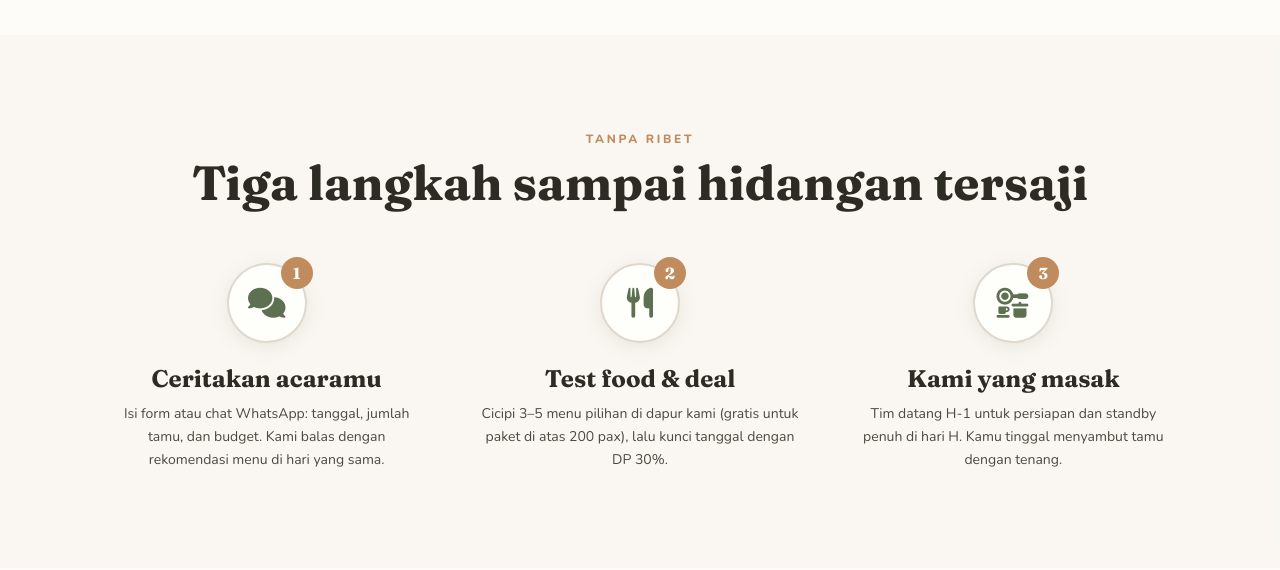
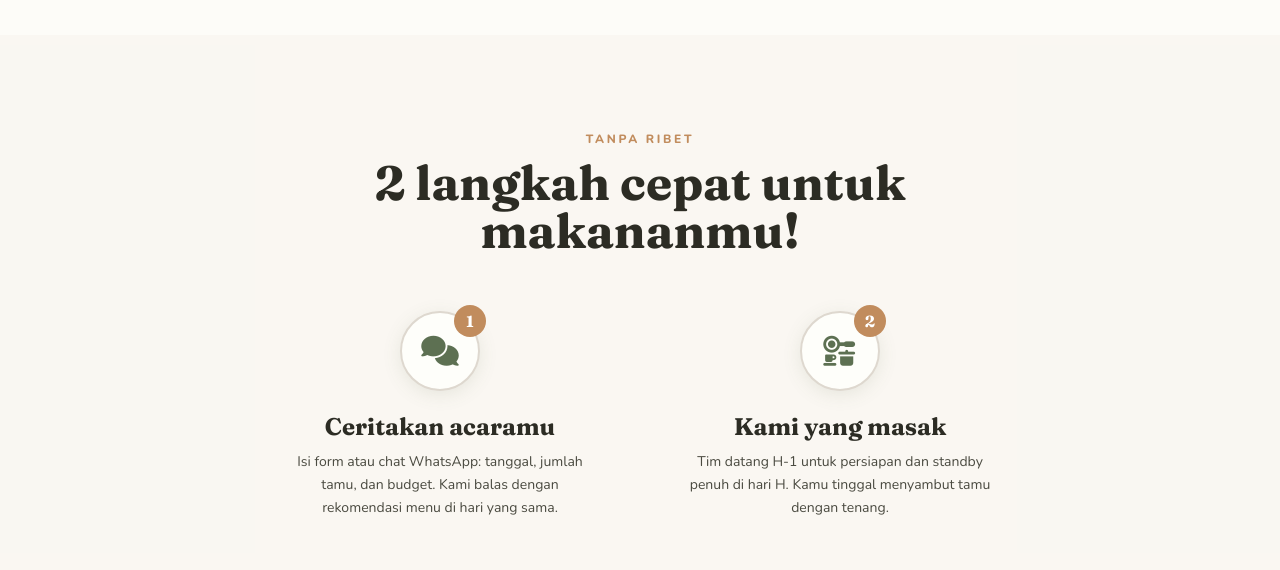
Before and after one commit to rebu22/DapurNaya, a Vue app: page / in a window 1280 px wide. Shown: the part 1480-2050 px from the top of the page. Built offline with nearby package versions, Linux system fonts and the light colour scheme.

Commit message:
Hapus langkah test food, jadi 2 langkah pemesanan

```diff
--- a/src/components/LangkahPesan.vue
+++ b/src/components/LangkahPesan.vue
@@ -1,11 +1,11 @@
 <template>
   <section class="bg-stone/30 py-24">
-    <div class="mx-auto max-w-6xl px-4 sm:px-6 lg:px-8">
+    <div class="mx-auto max-w-4xl px-4 sm:px-6 lg:px-8">
       <div class="text-center">
         <p class="text-xs font-extrabold uppercase tracking-[0.22em] text-clay">Tanpa ribet</p>
-        <h2 class="font-display mt-3 text-4xl font-bold text-loam md:text-5xl">Tiga langkah sampai hidangan tersaji</h2>
+        <h2 class="font-display mt-3 text-4xl font-bold text-loam md:text-5xl">2 langkah cepat untuk makananmu!</h2>
       </div>
-      <div class="relative mt-14 grid gap-10 md:grid-cols-3 md:gap-8">
+      <div class="relative mx-auto mt-14 grid max-w-3xl gap-10 md:grid-cols-2 md:gap-8">
         <div v-for="(langkah, i) in langkahPesan" :key="langkah.judul" class="relative text-center">
           <span class="relative mx-auto flex h-20 w-20 items-center justify-center rounded-full border-2 border-timber bg-cream text-3xl text-moss shadow-soft">
             <i :class="langkah.ikon"></i>
--- a/src/data/catering.js
+++ b/src/data/catering.js
@@ -221,11 +221,6 @@ export const langkahPesan = [
     deskripsi: 'Isi form atau chat WhatsApp: tanggal, jumlah tamu, dan budget. Kami balas dengan rekomendasi menu di hari yang sama.',
   },
   {
-    ikon: 'fa-solid fa-utensils',
-    judul: 'Test food & deal',
-    deskripsi: 'Cicipi 3–5 menu pilihan di dapur kami (gratis untuk paket di atas 200 pax), lalu kunci tanggal dengan DP 30%.',
-  },
-  {
     ikon: 'fa-solid fa-kitchen-set',
     judul: 'Kami yang masak',
     deskripsi: 'Tim datang H-1 untuk persiapan dan standby penuh di hari H. Kamu tinggal menyambut tamu dengan tenang.',
```
